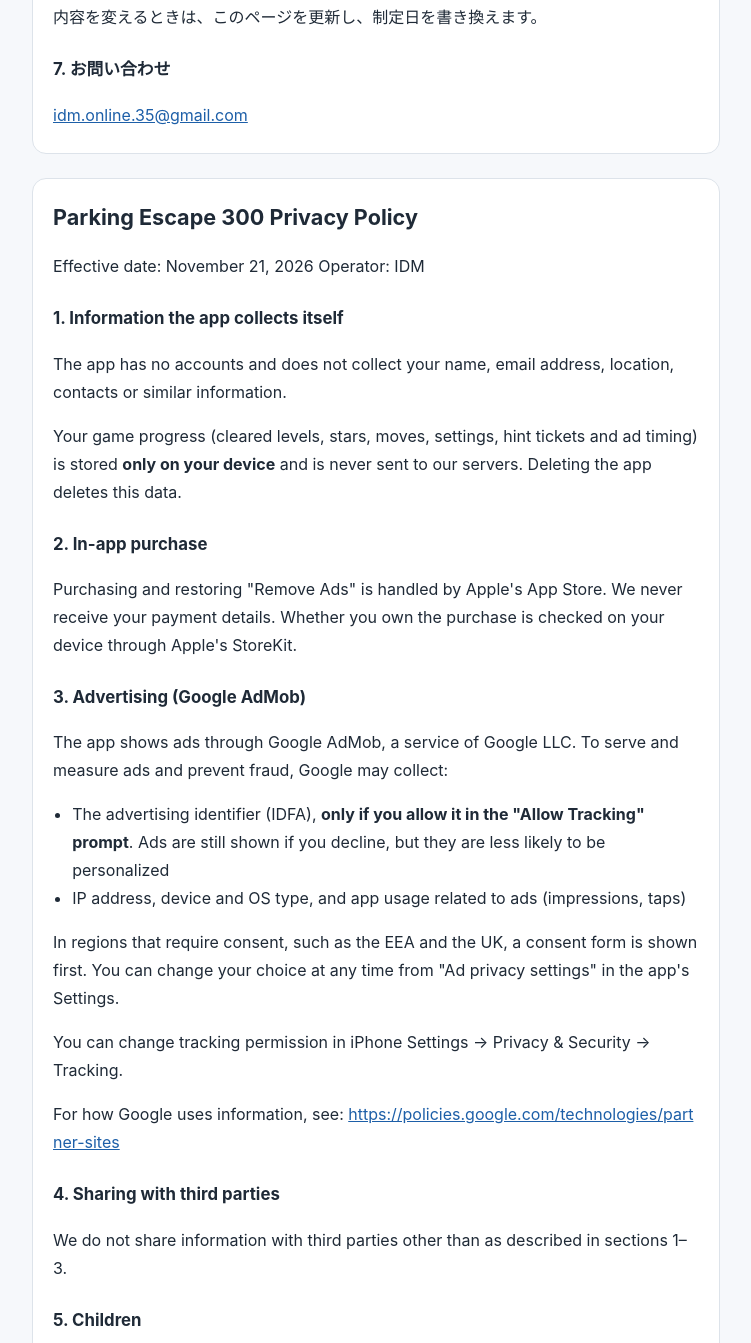
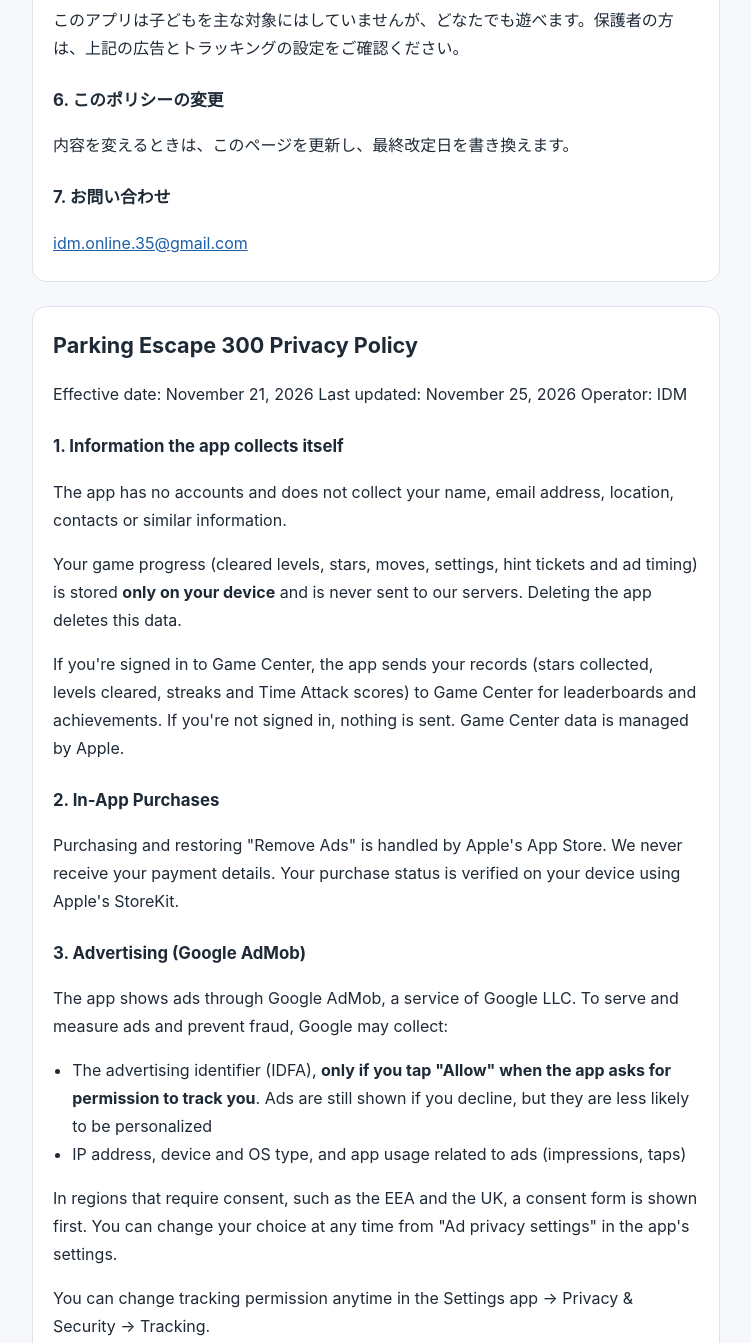
Before and after one commit to pixelnest-731/pixelnest-731.github.io, a plain HTML site: page privacy.html in a window 1280 px wide. Shown: the part 1308-2651 px from the top of the page, without its empty margins (264-1015 px from the left). Drawn offline with Linux system fonts and the light colour scheme.

Commit message:
Update privacy policy: Game Center, wording fixes (2026-11-25)

```diff
--- a/privacy.html
+++ b/privacy.html
@@ -12,10 +12,11 @@ footer{color:var(--muted);font-size:.85rem;text-align:center}
 <body><main>
 <nav><a href="#ja">日本語</a><a href="#en">English</a></nav>
 <article id="ja" lang="ja"><h1>Parking Escape 300 プライバシーポリシー</h1>
-<p>制定日：2026年11月21日　運営者：IDM</p>
+<p>制定日：2026年11月21日　最終改定日：2026年11月25日　運営者：IDM</p>
 <h2>1. このアプリが自分で集める情報</h2>
 <p>このアプリはアカウント登録がなく、氏名・メールアドレス・位置情報・連絡先などを集めません。</p>
 <p>ゲームの進み具合（クリアしたレベル・星・手数・設定・ヒント券の数・広告を出した間隔）は、<strong>お使いの端末の中にだけ</strong>保存し、運営者のサーバーには送りません。アプリを削除すると、このデータも消えます。</p>
+<p>Apple の Game Center にサインインしている場合だけ、ランキングと実績のために、記録（集めた星の数・クリア数・連続日数・タイムアタックの記録）を Game Center に送ります。Game Center のデータは Apple が管理します。サインインしなくてもすべて遊べます。</p>
 <h2>2. App 内課金</h2>
 <p>「広告を非表示にする」の購入と復元は Apple の App Store が処理します。運営者は支払い情報（カード番号など）を受け取りません。購入済みかどうかは、端末上で Apple の仕組み（StoreKit）を通じて確認します。</p>
 <h2>3. 広告（Google AdMob）</h2>
@@ -32,31 +33,32 @@ footer{color:var(--muted);font-size:.85rem;text-align:center}
 <h2>5. 子どもの利用</h2>
 <p>このアプリは子どもを主な対象にはしていませんが、どなたでも遊べます。保護者の方は、上記の広告とトラッキングの設定をご確認ください。</p>
 <h2>6. このポリシーの変更</h2>
-<p>内容を変えるときは、このページを更新し、制定日を書き換えます。</p>
+<p>内容を変えるときは、このページを更新し、最終改定日を書き換えます。</p>
 <h2>7. お問い合わせ</h2>
 <p><a href="mailto:idm.online.35@gmail.com">idm.online.35@gmail.com</a></p></article>
 <article id="en" lang="en"><h1>Parking Escape 300 Privacy Policy</h1>
-<p>Effective date: November 21, 2026  Operator: IDM</p>
+<p>Effective date: November 21, 2026  Last updated: November 25, 2026  Operator: IDM</p>
 <h2>1. Information the app collects itself</h2>
 <p>The app has no accounts and does not collect your name, email address, location, contacts or similar information.</p>
 <p>Your game progress (cleared levels, stars, moves, settings, hint tickets and ad timing) is stored <strong>only on your device</strong> and is never sent to our servers. Deleting the app deletes this data.</p>
-<h2>2. In-app purchase</h2>
-<p>Purchasing and restoring &quot;Remove Ads&quot; is handled by Apple&#x27;s App Store. We never receive your payment details. Whether you own the purchase is checked on your device through Apple&#x27;s StoreKit.</p>
+<p>If you&#x27;re signed in to Game Center, the app sends your records (stars collected, levels cleared, streaks and Time Attack scores) to Game Center for leaderboards and achievements. If you&#x27;re not signed in, nothing is sent. Game Center data is managed by Apple.</p>
+<h2>2. In-App Purchases</h2>
+<p>Purchasing and restoring &quot;Remove Ads&quot; is handled by Apple&#x27;s App Store. We never receive your payment details. Your purchase status is verified on your device using Apple&#x27;s StoreKit.</p>
 <h2>3. Advertising (Google AdMob)</h2>
 <p>The app shows ads through Google AdMob, a service of Google LLC. To serve and measure ads and prevent fraud, Google may collect:</p>
 <ul>
-<li>The advertising identifier (IDFA), <strong>only if you allow it in the &quot;Allow Tracking&quot; prompt</strong>. Ads are still shown if you decline, but they are less likely to be personalized</li>
+<li>The advertising identifier (IDFA), <strong>only if you tap &quot;Allow&quot; when the app asks for permission to track you</strong>. Ads are still shown if you decline, but they are less likely to be personalized</li>
 <li>IP address, device and OS type, and app usage related to ads (impressions, taps)</li>
 </ul>
-<p>In regions that require consent, such as the EEA and the UK, a consent form is shown first. You can change your choice at any time from &quot;Ad privacy settings&quot; in the app&#x27;s Settings.</p>
-<p>You can change tracking permission in iPhone Settings → Privacy &amp; Security → Tracking.</p>
+<p>In regions that require consent, such as the EEA and the UK, a consent form is shown first. You can change your choice at any time from &quot;Ad privacy settings&quot; in the app&#x27;s settings.</p>
+<p>You can change tracking permission anytime in the Settings app → Privacy &amp; Security → Tracking.</p>
 <p>For how Google uses information, see: <a href="https://policies.google.com/technologies/partner-sites">https://policies.google.com/technologies/partner-sites</a></p>
 <h2>4. Sharing with third parties</h2>
 <p>We do not share information with third parties other than as described in sections 1–3.</p>
 <h2>5. Children</h2>
 <p>The app is not primarily directed at children, but anyone can play it. Parents should review the ad and tracking settings above.</p>
 <h2>6. Changes</h2>
-<p>If this policy changes, we will update this page and its effective date.</p>
+<p>If this policy changes, we will update this page and its &quot;Last updated&quot; date.</p>
 <h2>7. Contact</h2>
 <p><a href="mailto:idm.online.35@gmail.com">idm.online.35@gmail.com</a></p></article>
 <footer>© 2026 IDM</footer>
```
